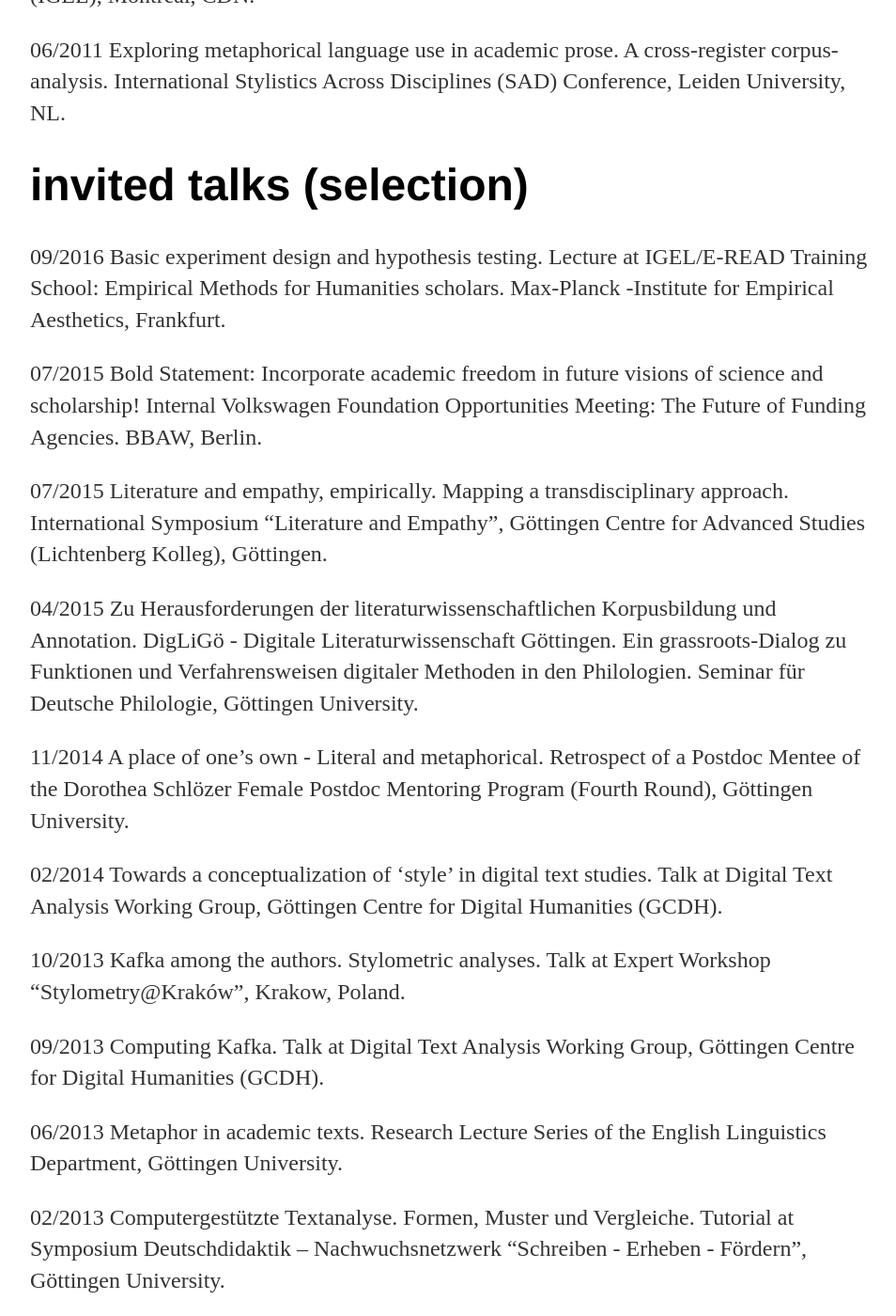
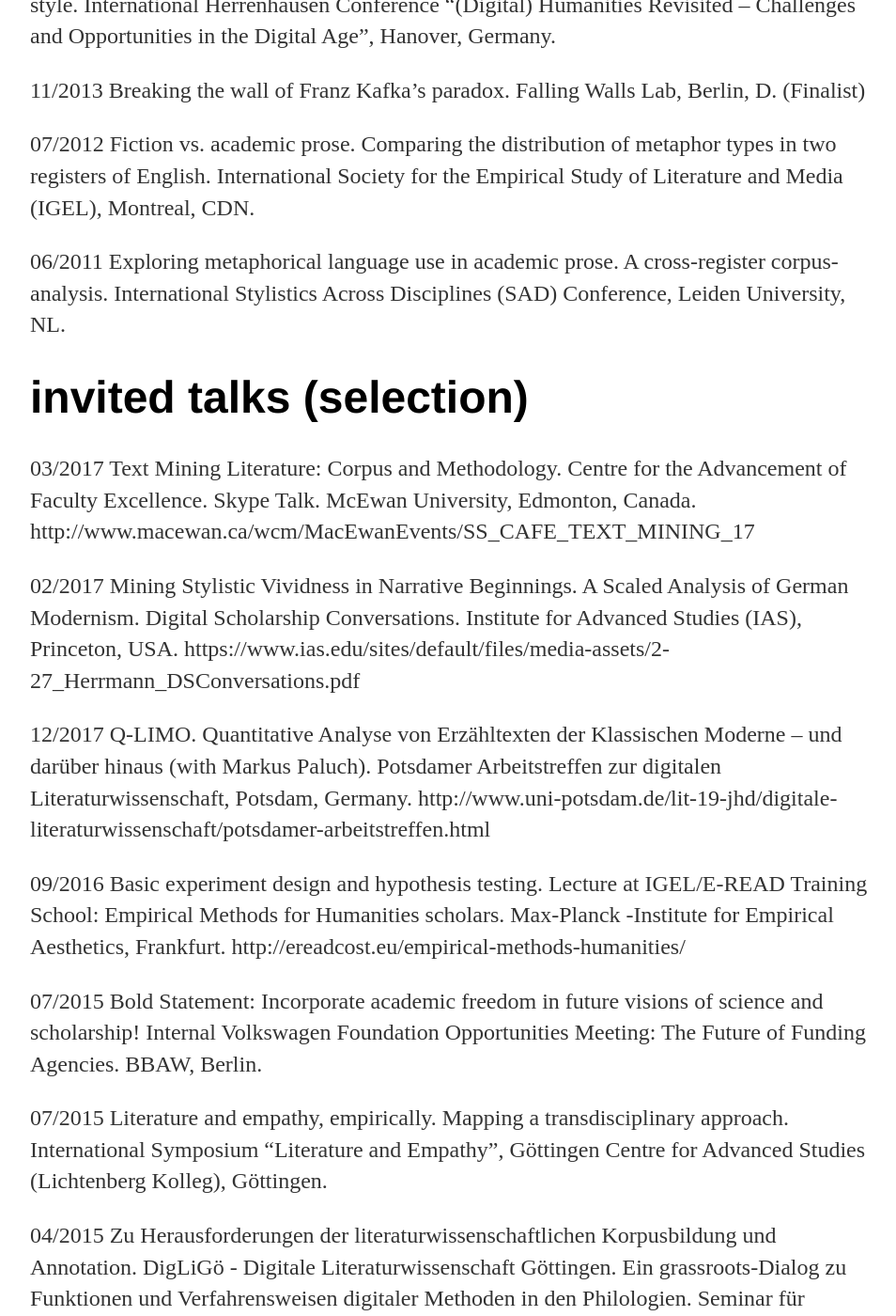
Before and after one commit to jberenike/jberenike.github.io, a Jekyll site: the page built from publications.md, in a window 1280 px wide and 1400 px high, scrolled down 4768 px. Shown: the whole window at 94% size, without its empty margins (160-1114 px from the left). Built offline with Jekyll 4.4.1, drawn with Linux system fonts in a browser that asks for light colours; some of the changed text lies outside the part shown.

Commit message:
Update publications.md

```diff
--- a/publications.md
+++ b/publications.md
@@ -68,15 +68,17 @@
  Steen, G.J., Dorst, A.G., Herrmann, J.B., Kaal, A.A., and T. Krennmayr. VU Amsterdam Metaphor Corpus. Oxford Text Archives.   <a href="http://www.ota.ox.ac.uk/headers/2541.xml" target="_blank">home page</a>
 
 # conference talks (selection)
-02/2017 Das "Was-bisher-geschah" von KOLIMO. Ein Update zum Korpus der literarischen Moderne. (with Gerhard Lauer). 4th International Conference "Digital Humanities im deutschsprachigen Raum" (DhD), Berne.
+02/2017 Das "Was-bisher-geschah" von KOLIMO. Ein Update zum Korpus der literarischen Moderne. (with Gerhard Lauer). 4th International Conference "Digital Humanities im deutschsprachigen Raum" (DhD), Berne. http://www.dhd2017.ch/wp-content/uploads/2017/03/Abstractband_def3_M%C3%A4rz.pdf
 
-07/2016 KAREK: Building and Annotating a Kafka/Reference Corpus. (with Gerhard Lauer). International Conference Digital Humanities 2016, Krakow, Poland.
+02/2017 Short Texts in Authorship Attribution. The Case of Robert Musil’s War Articles. (with Gerhard Lauer, Simone Rebora, Massimo Salgaro). 6th AIUCD Conference, Rome, Italy. https://www.conftool.net/aiucd2017/index.php?page=browseSessions&form_session=27
+
+07/2016 KAREK: Building and Annotating a Kafka/Reference Corpus. (with Gerhard Lauer). International Conference Digital Humanities 2016, Krakow, Poland. http://dh2016.adho.org/abstracts/427
 
 07/2016 Measuring Kafka's Diaries. A Psychostylistic Approach (with Gerhard Lauer and Cosima Mattner). International Society for the Empirical Study of Literature and Media (IGEL), Chicago, USA.
 
 03/2016 Aufbau und Annotation des Kafka/Referenzkorpus. (with Gerhard Lauer). 3rd International Conference "Digital Humanities im deutschsprachigen Raum" (DhD) Leipzig, Germany.
 
-03/2016 Kafkas Stil. Zur Psychostilistik der Tagebücher Kafkas. (with Gerhard Lauer and Cosima Mattner). DhD Leipzig, Germany.
+03/2016  Kafkas Stil. Zur Psychostilistik der Tagebücher Kafkas. (with Gerhard Lauer and Cosima Mattner). DhD Leipzig, Germany.
 
 11/2015  Präzise! Probleme naturwissenschaftlich-empirisch orientierter Forschung in der Literaturwissenschaft. Conference "Im Laboratorium – Entwurf & Experiment als ästhetische Zugriffsweisen auf 'Welt'", Bayreuth, Germany.
 
@@ -95,8 +97,13 @@
 06/2011  Exploring metaphorical language use in academic prose. A cross-register corpus-analysis. International Stylistics Across Disciplines (SAD) Conference, Leiden University, NL.
 
 # invited talks (selection)
+ 03/2017 Text Mining Literature: Corpus and Methodology. Centre for the Advancement of Faculty Excellence. Skype Talk. McEwan University, Edmonton, Canada. http://www.macewan.ca/wcm/MacEwanEvents/SS_CAFE_TEXT_MINING_17
 
- 09/2016	 Basic experiment design and hypothesis testing. Lecture at IGEL/E-READ Training School: Empirical Methods for Humanities scholars. Max-Planck -Institute for Empirical Aesthetics, Frankfurt.
+ 02/2017 Mining Stylistic Vividness in Narrative Beginnings. A Scaled Analysis of German Modernism. Digital Scholarship Conversations. Institute for Advanced Studies (IAS), Princeton, USA. https://www.ias.edu/sites/default/files/media-assets/2-27_Herrmann_DSConversations.pdf
+
+ 12/2017  Q-LIMO. Quantitative Analyse von Erzähltexten der Klassischen Moderne – und darüber hinaus (with Markus Paluch). Potsdamer Arbeitstreffen zur digitalen Literaturwissenschaft, Potsdam, Germany. http://www.uni-potsdam.de/lit-19-jhd/digitale-literaturwissenschaft/potsdamer-arbeitstreffen.html
+
+ 09/2016	 Basic experiment design and hypothesis testing. Lecture at IGEL/E-READ Training School: Empirical Methods for Humanities scholars. Max-Planck -Institute for Empirical Aesthetics, Frankfurt. http://ereadcost.eu/empirical-methods-humanities/
 
  07/2015	 Bold Statement: Incorporate academic freedom in future visions of science and scholarship!  Internal Volkswagen Foundation Opportunities Meeting: The Future of Funding Agencies. BBAW, Berlin.
 
```
